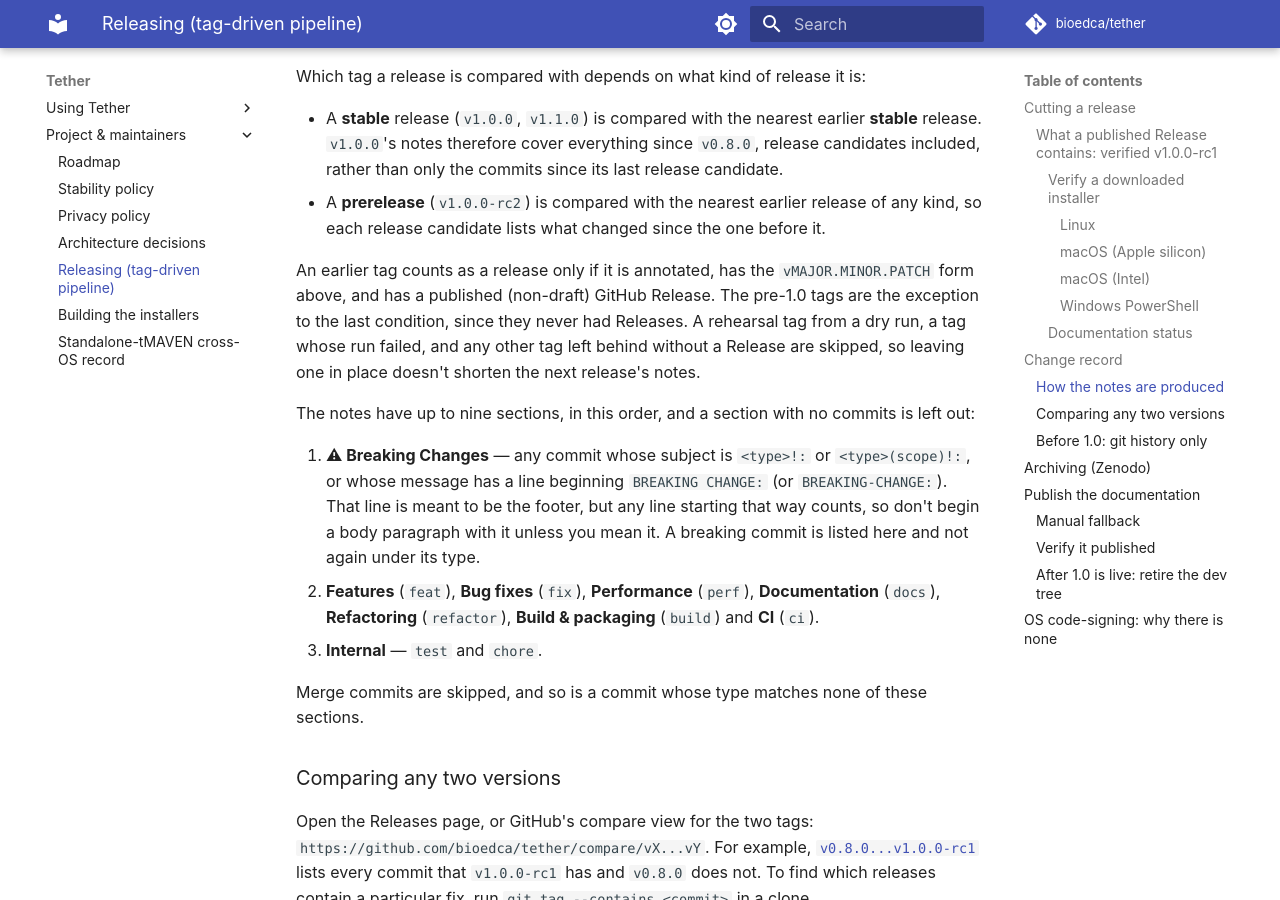
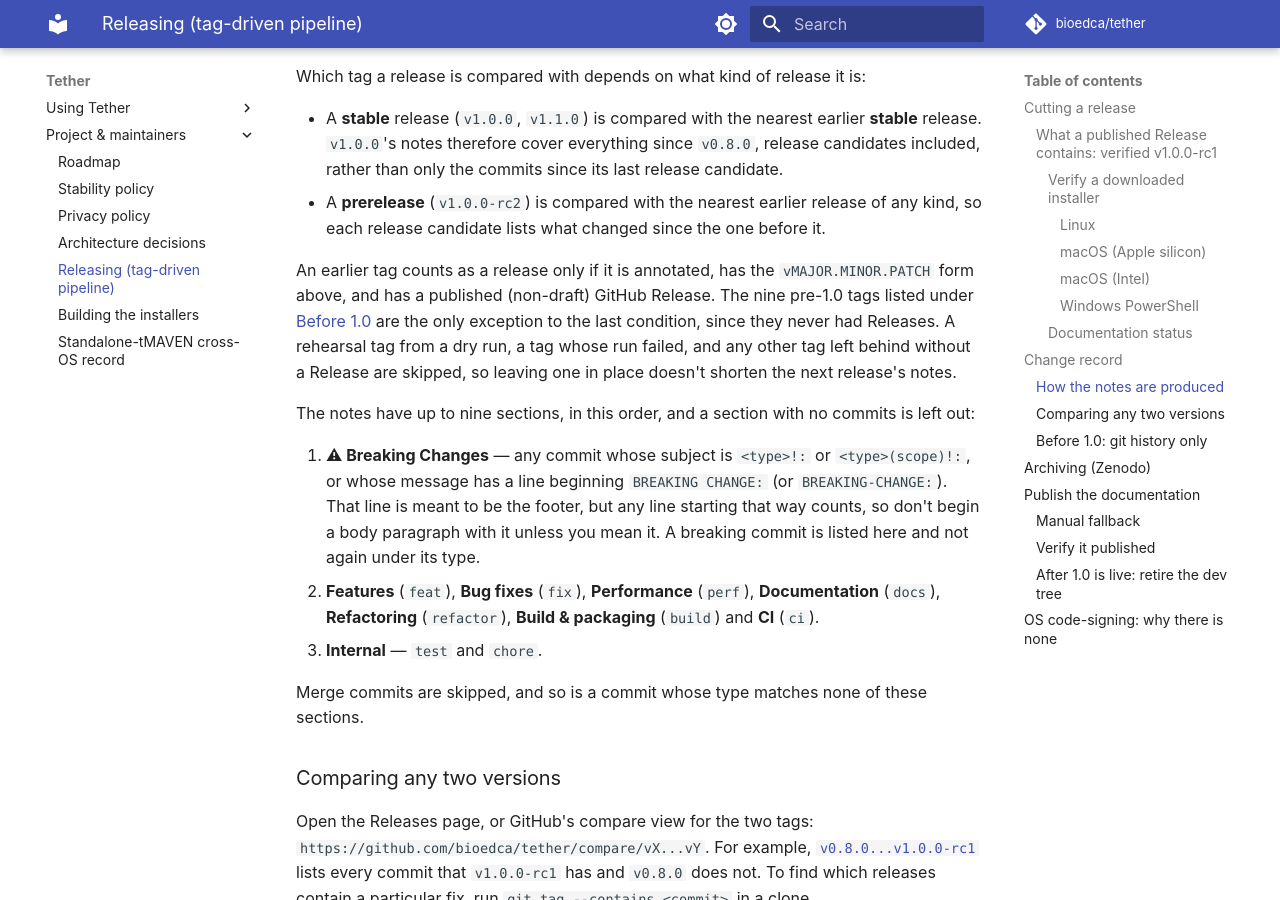
Before and after one commit to bioedca/tether, an MkDocs documentation site: the page built from docs/release.md, in a window 1280 px wide and 900 px high, scrolled down 5216 px. Built offline with MkDocs 1.6.1 and Material for MkDocs 9.7.7, drawn with Linux system fonts in a browser that asks for light colours; comment, search, counter and statistics services are not loaded; the version menu is left out.

Commit message:
fix(release): exempt only the nine historical tags from the published check
The pre-1.0 exemption admitted any annotated v0.x tag, so a failed or dry-run
v0.9.0 after v0.8.0 could still become v1.0.0's base. The step now names the
nine historical tags v0.0.0..v0.8.0, the only ones that predate the pipeline;
the test history carries an annotated, unpublished v0.8.5 where it would be the
nearest base, and the release docs and ADR-0067 say which tags are exempt.

Answers Codex's review of 9bdd3a3 on #533 (refs #182).

```diff
--- a/docs/release.md
+++ b/docs/release.md
@@ -231,10 +231,11 @@ Which tag a release is compared with depends on what kind of release it is:
   each release candidate lists what changed since the one before it.
 
 An earlier tag counts as a release only if it is annotated, has the `vMAJOR.MINOR.PATCH` form
-above, and has a published (non-draft) GitHub Release. The pre-1.0 tags are the exception to the
-last condition, since they never had Releases. A rehearsal tag from a dry run, a tag whose run
-failed, and any other tag left behind without a Release are skipped, so leaving one in place
-doesn't shorten the next release's notes.
+above, and has a published (non-draft) GitHub Release. The nine pre-1.0 tags listed under
+[Before 1.0](#before-10-git-history-only) are the only exception to the last condition, since
+they never had Releases. A rehearsal tag from a dry run, a tag whose run failed, and any other
+tag left behind without a Release are skipped, so leaving one in place doesn't shorten the next
+release's notes.
 
 The notes have up to nine sections, in this order, and a section with no commits is left out:
 
```
Also changed, not shown: docs/adr/0067-github-releases-are-the-only-change-record.md (+3 -2 lines), 2 other files.
